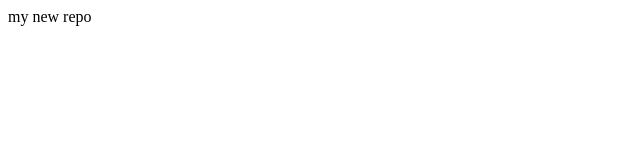
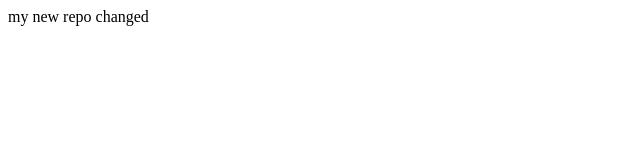
Before and after one commit to walexfash/git-sample-repo, a website: page index.html in a window 1280 px wide. Shown: the full height of the page, 0-640 px from the left. Drawn offline with Linux system fonts and the light colour scheme.

Commit message:
edited on GitHub

```diff
--- a/index.html
+++ b/index.html
@@ -1,6 +1,6 @@
 <!DOCTYPE html>
 <html>
     <body>
-	    my new repo
+	    my new repo changed
 	</body>
 </html>
```
